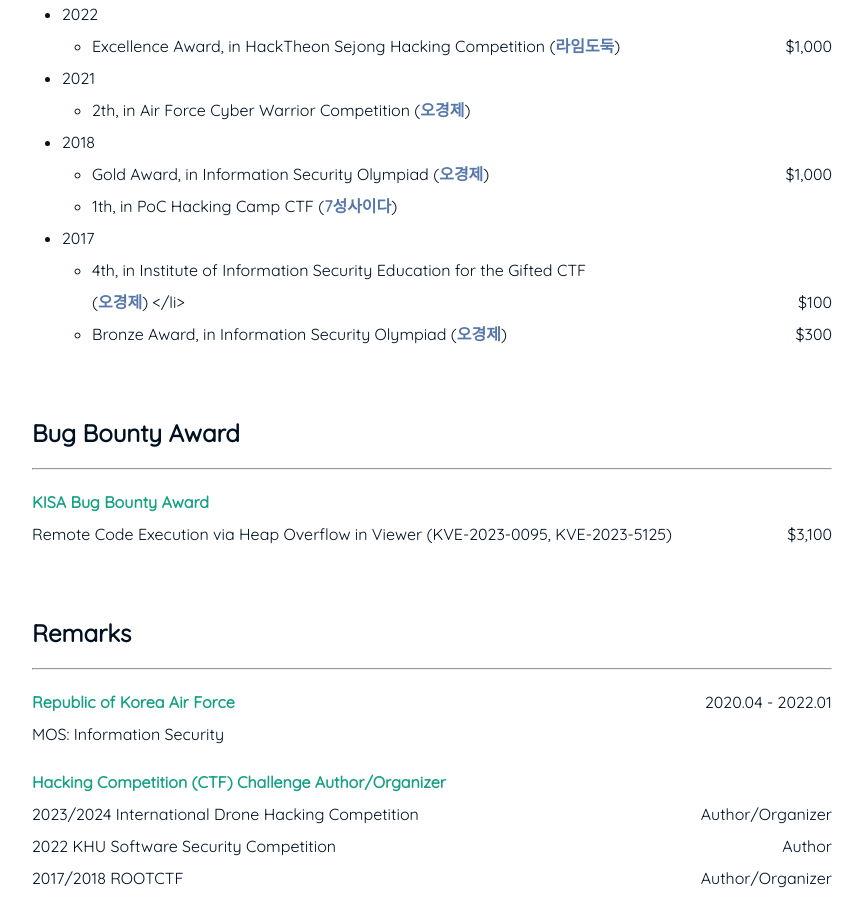
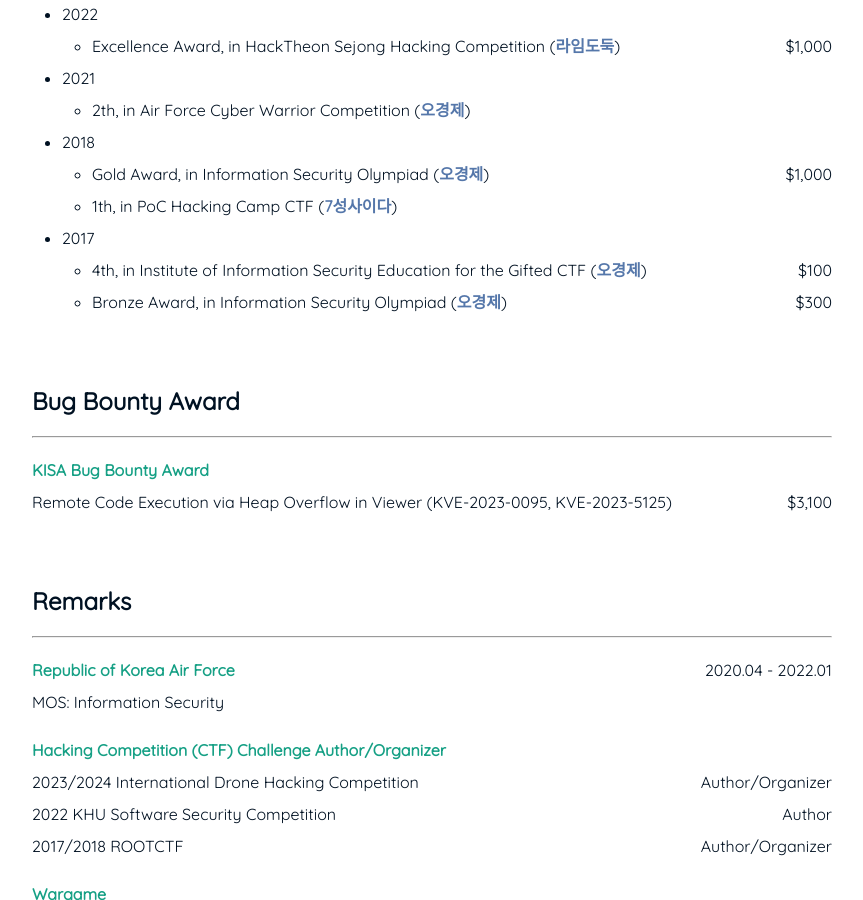
Before and after one commit to Gyeongje/gyeongje.github.io, a Jekyll site: the page built from index.md, in a window 1280 px wide and 900 px high, scrolled down 1758 px. Shown: the whole window, without its empty margins (208-1071 px from the left). Built offline with Jekyll 4.4.1, drawn with Linux system fonts in a browser that asks for light colours.

Commit message:
Update index.md

```diff
--- a/index.md
+++ b/index.md
@@ -84,14 +84,14 @@
 
 <li>2018</li>
 <ul>
-	<li>Gold Award, in Information Security Olympiad (<a href="{{ '/assets/정보보호올림피아드_금상.png' | prepend: site.baseurl }}">오경제</a>) <span style="float: right; ">$1,000</span></li>
+	<li>Gold Award, in Information Security Olympiad (<a href="{{ '/assets/정보보호올림피아드_금상.jpg' | prepend: site.baseurl }}">오경제</a>) <span style="float: right; ">$1,000</span></li>
 	<li>1th, in PoC Hacking Camp CTF (<a href="{{ '/assets/해킹캠프1위.png' | prepend: site.baseurl }}">7성사이다</a>)</li>
 </ul>
 
 
 <li>2017</li>
 <ul>
-	<li>4th, in Institute of Information Security Education for the Gifted CTF</li> (<a href="{{ '/assets/정보보호영재교육원_장려상.png' | prepend: site.baseurl }}">오경제</a>) <span style="float: right; ">$100</span></li>
+	<li>4th, in Institute of Information Security Education for the Gifted CTF (<a href="{{ '/assets/정보보호영재교육원_장려상.png' | prepend: site.baseurl }}">오경제</a>) <span style="float: right; ">$100</span></li>
 	<li>Bronze Award, in Information Security Olympiad (<a href="{{ '/assets/정보보호올림피아드_동상.png' | prepend: site.baseurl }}">오경제</a>) <span style="float: right; ">$300</span></li>
 </ul>
 </ul>
```
